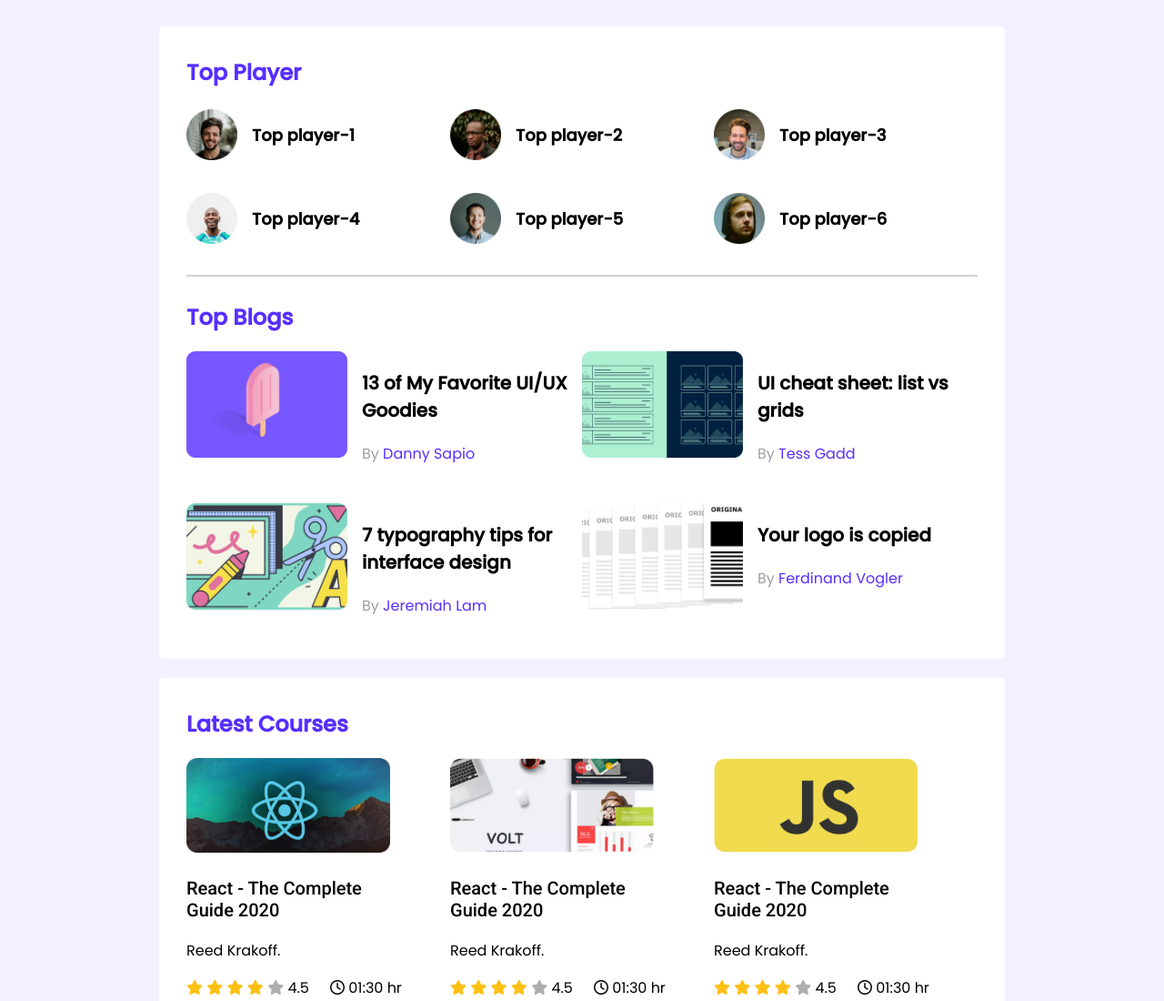
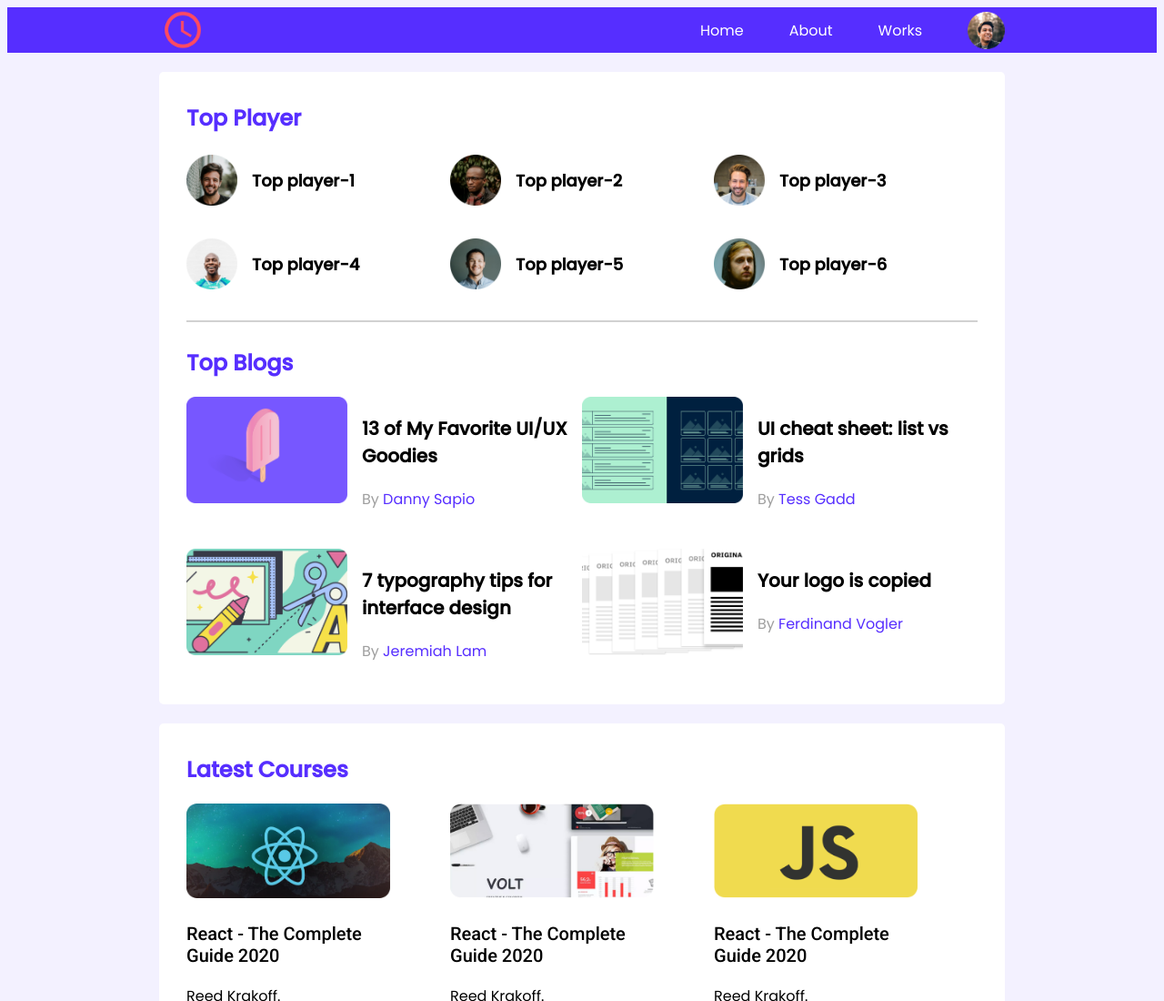
Before and after one commit to joychandragope/leader-board-css3, a plain HTML site: page index.html in a window 1280 px wide. Shown: the top 1100 px of the page at 91% size. Drawn offline with Linux system fonts and the light colour scheme; a web font is replaced by a local one.

Commit message:
header section added

```diff
--- a/index.html
+++ b/index.html
@@ -15,7 +15,23 @@
   </head>
   <body>
     <!-- header start -->
-    <header></header>
+    <header class="header-section">
+      <nav class="navigation-bar">
+        <div class="site-icon">
+          <img src="images/icons/clock.png" alt="" />
+        </div>
+        <div class="menu-bar">
+          <p class="menu">Home</p>
+          <p class="menu">About</p>
+          <p class="menu">Works</p>
+          <img
+            class="profile-icon menu"
+            src="images/icons/profile.png"
+            alt=""
+          />
+        </div>
+      </nav>
+    </header>
     <!-- header end -->
 
     <!-- main start -->
--- a/styles/style.css
+++ b/styles/style.css
@@ -22,7 +22,32 @@ hr {
   border: 0.5px solid #d1d1d1;
   margin-bottom: 27px;
 }
-
+/* Headers Sections */
+.header-section {
+  height: 50px;
+  background-color: #562eff;
+  display: flex;
+  justify-content: center;
+}
+.navigation-bar {
+  display: flex;
+  width: 930px;
+  justify-content: space-between;
+}
+.navigation-bar .site-icon img {
+  width: 50px;
+}
+.menu-bar {
+  display: flex;
+  align-items: center;
+  color: white;
+}
+.profile-icon {
+  height: 41px;
+}
+.menu {
+  padding-left: 50px;
+}
 /* Top Players Style */
 .top-players {
   margin-bottom: 30px;
@@ -117,6 +142,17 @@ hr {
 /* Mobile Devices */
 
 @media only screen and (max-width: 688px) {
+  .header-section {
+    width: 100%;
+    margin: 0;
+  }
+  .menu-bar {
+    padding-left: 29px;
+  }
+  .menu {
+    padding-left: 14px;
+  }
+
   .container {
     width: 100%;
   }
```
